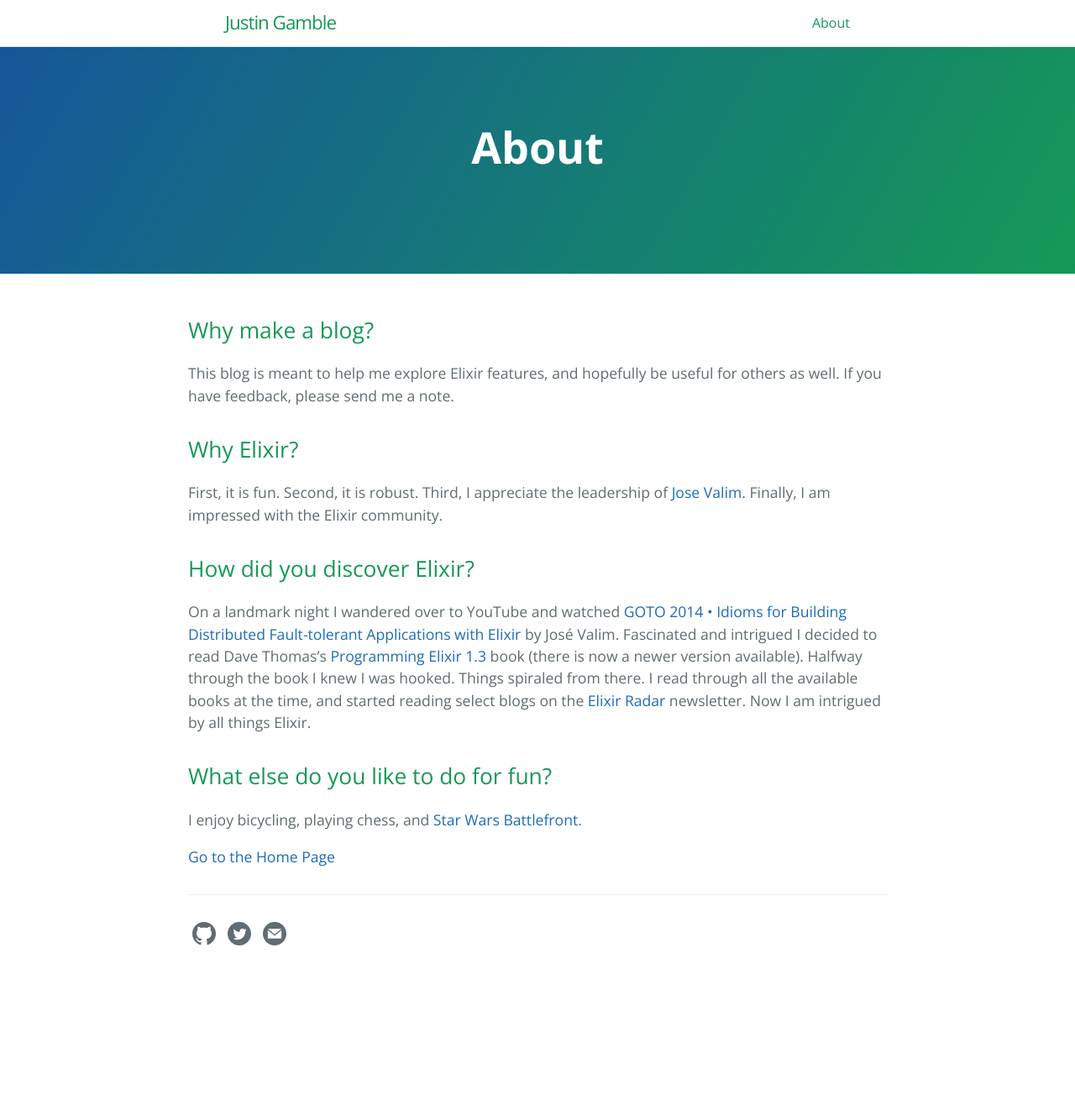
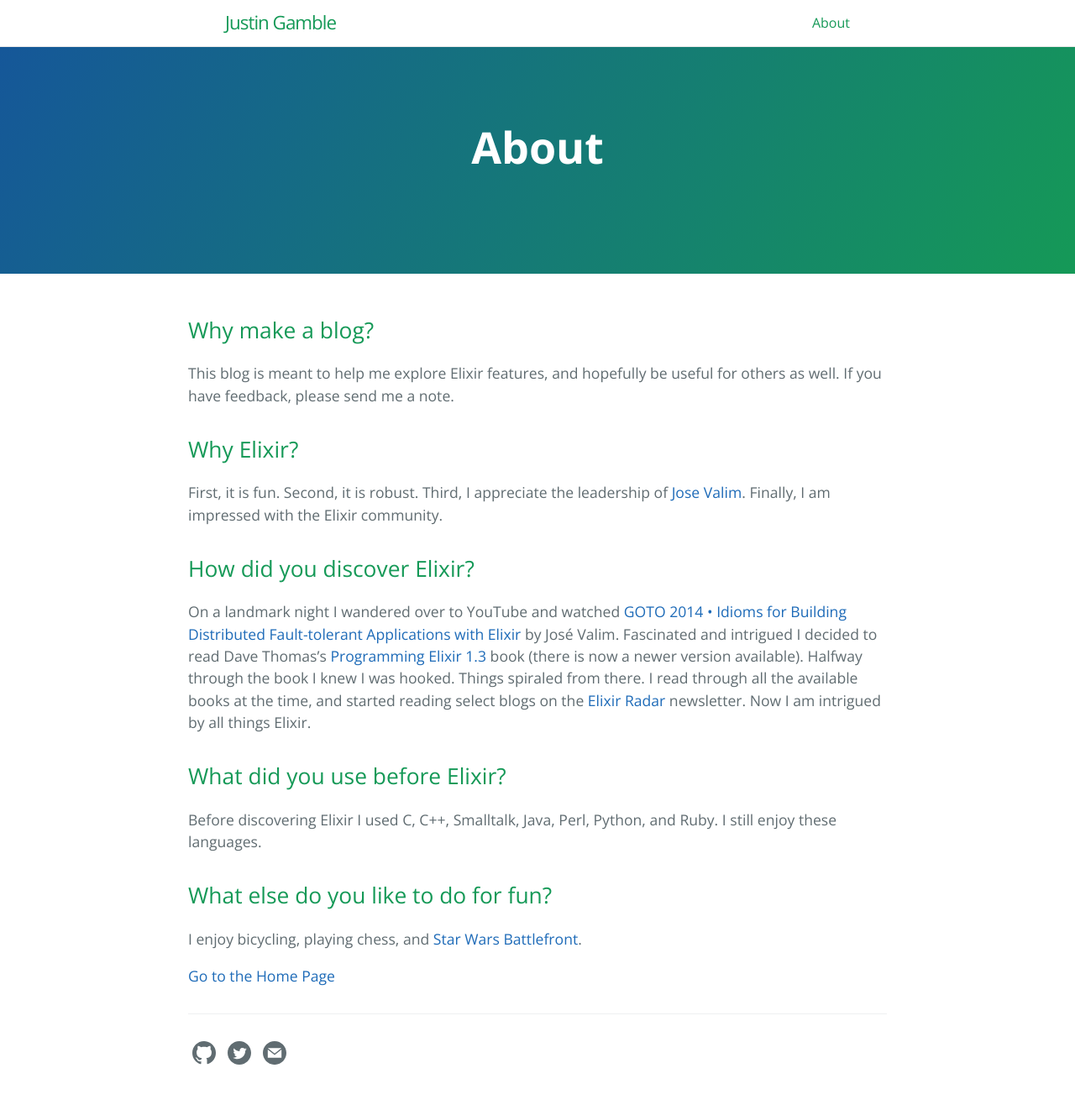
Before and after one commit to justingamble/justingamble.github.io, a Jekyll site: the page built from about.md, in a window 1280 px wide. Shown: the whole page at 84% size. Built offline with Jekyll 4.4.1, drawn with Linux system fonts in a browser that asks for light colours; before the commit the page ends 1180 px from its top, so only the background shows below that.

```diff
--- a/_config.yml
+++ b/_config.yml
@@ -1,4 +1,6 @@
 theme:
 title: Justin Gamble
 description: Tapping into the Elixir mindset
+twitter:
+  username: JustinGamble50
 #theme: jekyll-theme-cayman
--- a/about.md
+++ b/about.md
@@ -23,7 +23,9 @@ Fascinated and intrigued I decided to read Dave Thomas's
 books at the time, and started reading select blogs on the [Elixir Radar](http://plataformatec.com.br/elixir-radar/weekly-newsletter) newsletter.
 Now I am intrigued by all things Elixir.
 
+## What did you use before Elixir?
 
+Before discovering Elixir I used C, C++, Smalltalk, Java, Perl, Python, and Ruby.  I still enjoy these languages.
 
 ## What else do you like to do for fun?
 
```
Also changed, not shown: _layouts/default.html (line endings or trailing spaces), 11 other files.
